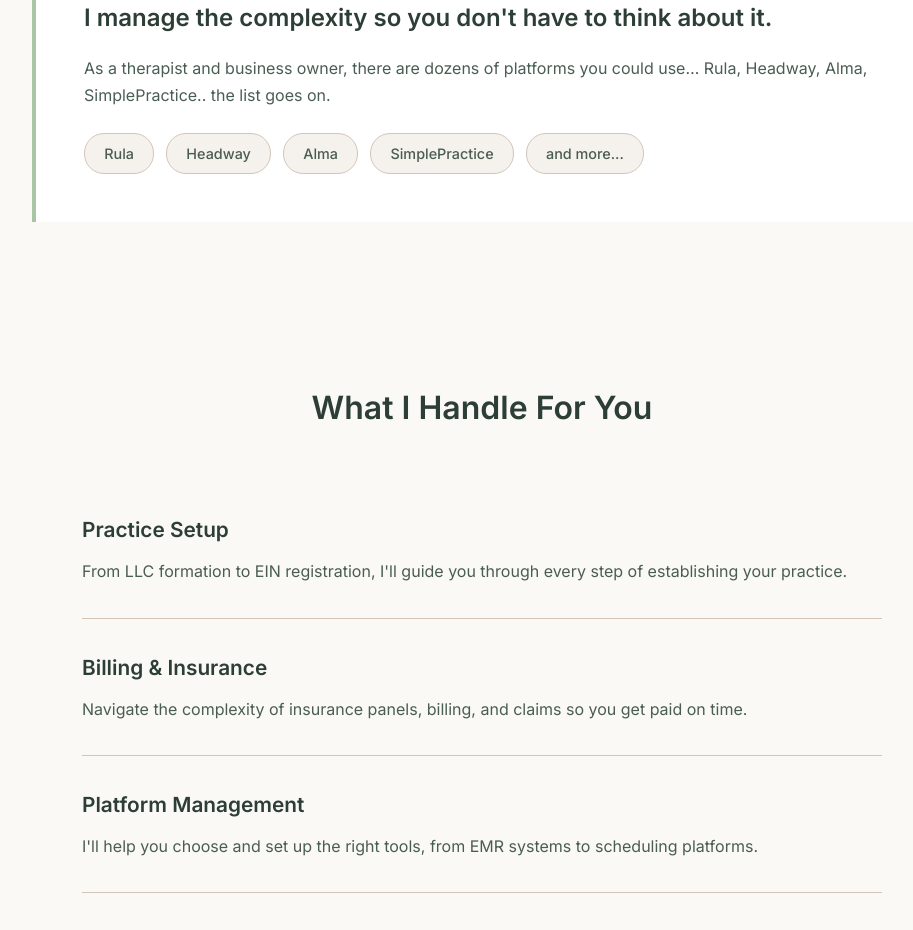
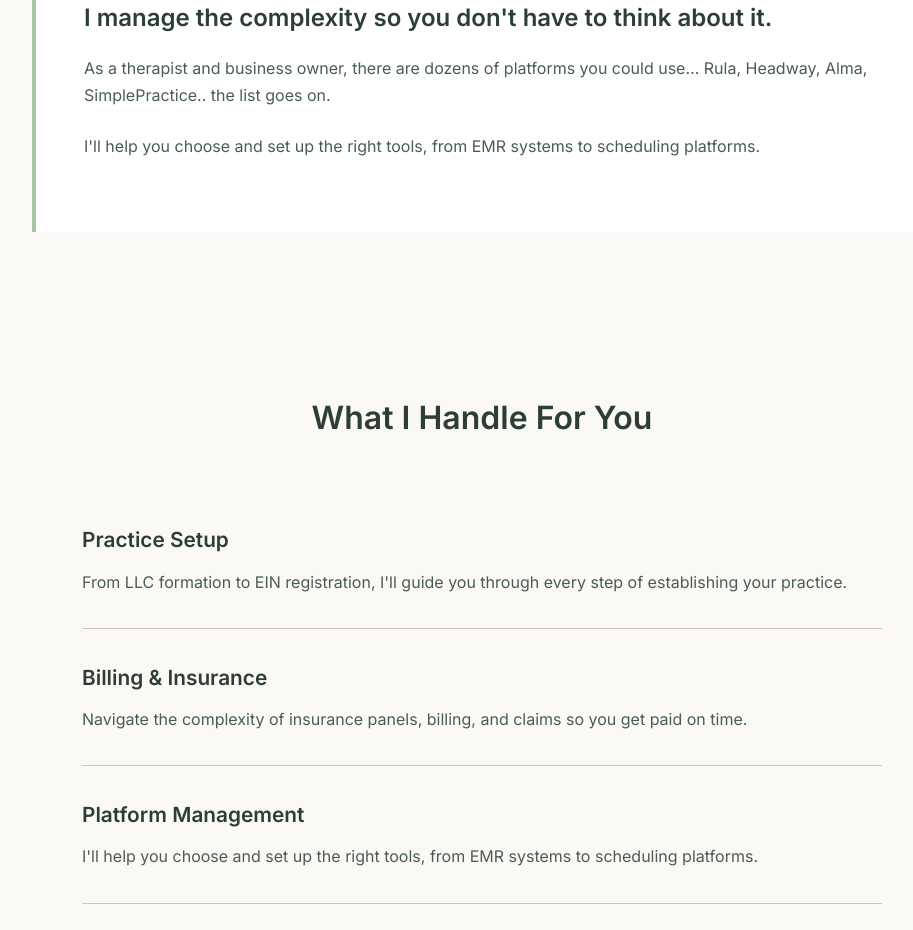
Before and after one commit to ptvans/practice-mgmt, a React (Vite) app: page /#/ in a window 1280 px wide. Shown: the part 800-1730 px from the top of the page, without its empty margins (158-1071 px from the left). Built offline with nearby package versions, Linux system fonts and the light colour scheme.

Commit message:
remove tokens

```diff
--- a/src/pages/Home.jsx
+++ b/src/pages/Home.jsx
@@ -26,13 +26,7 @@
           <div className="content-card">
             <h2>I manage the complexity so you don't have to think about it.</h2>
             <p>As a therapist and business owner, there are dozens of platforms you could use… Rula, Headway, Alma, SimplePractice.. the list goes on.</p>
-            <div className="platforms">
-              <span className="platform-tag">Rula</span>
-              <span className="platform-tag">Headway</span>
-              <span className="platform-tag">Alma</span>
-              <span className="platform-tag">SimplePractice</span>
-              <span className="platform-tag">and more...</span>
-            </div>
+            <p>I'll help you choose and set up the right tools, from EMR systems to scheduling platforms.</p>
           </div>
         </div>
       </section>
```
